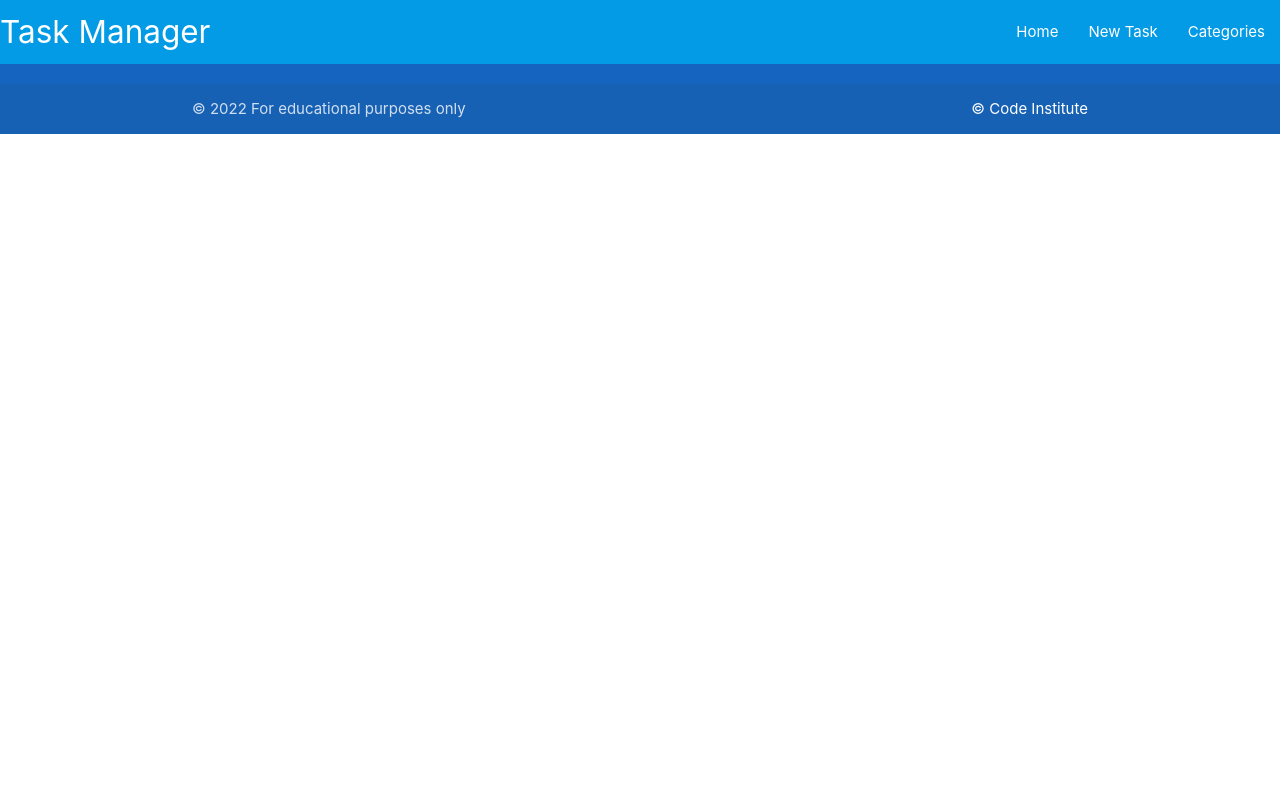
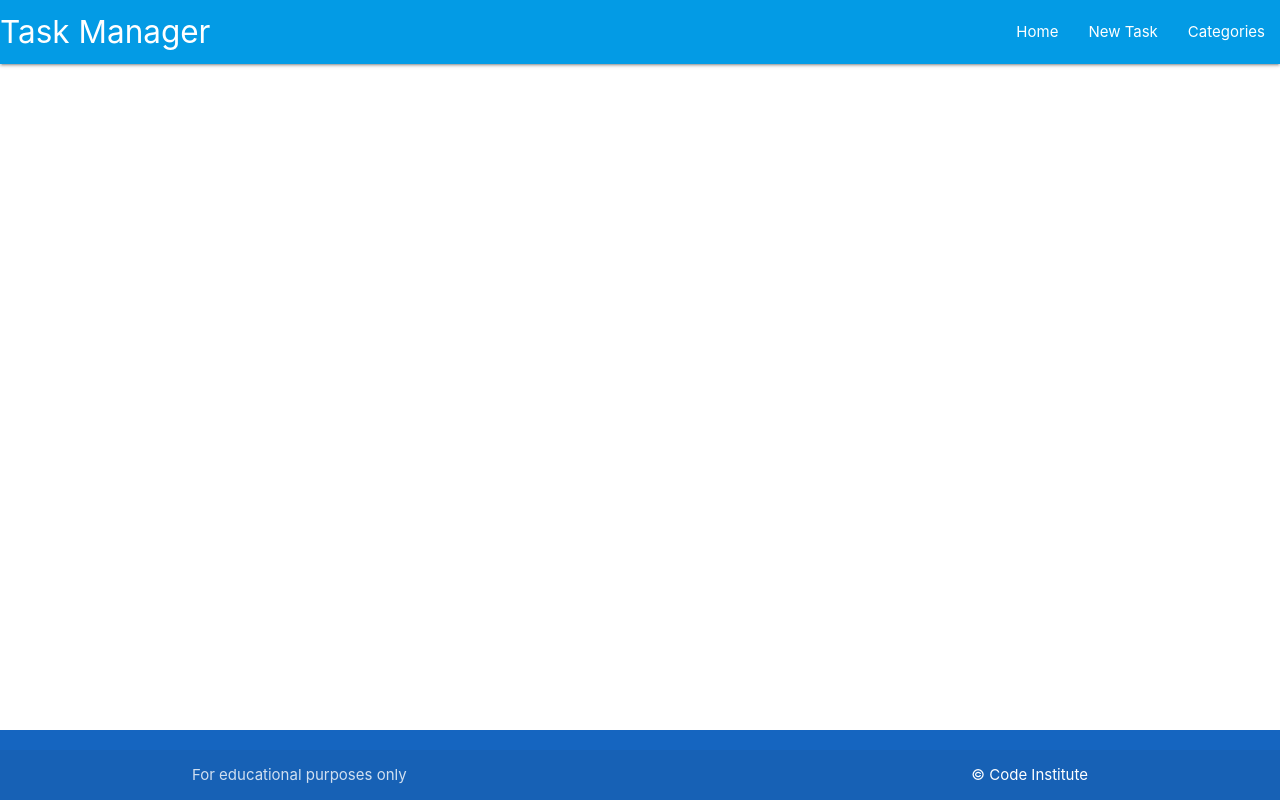
Before and after one commit to nfepb/flask-sqlalchemy-task-manager, a Flask app: page / in a window 1280 px wide. Run offline with Flask 2, Linux system fonts and the light colour scheme.

Commit message:
Adds Sticky footer code from MAterialize in style.css

```diff
--- a/taskmanager/static/css/style.css
+++ b/taskmanager/static/css/style.css
@@ -0,0 +1,9 @@
+body {
+    display: flex;
+    min-height: 100vh;
+    flex-direction: column;
+}
+
+main {
+    flex: 1 0 auto;
+}
--- a/taskmanager/templates/base.html
+++ b/taskmanager/templates/base.html
@@ -61,7 +61,7 @@
     <footer class="page-footer blue darken-3">
       <div class="footer-copyright">
         <div class="container">
-          © 2022 For educational purposes only
+          For educational purposes only
           <a
             class="white-text right"
             href="https://codeinstitute.net"
```
